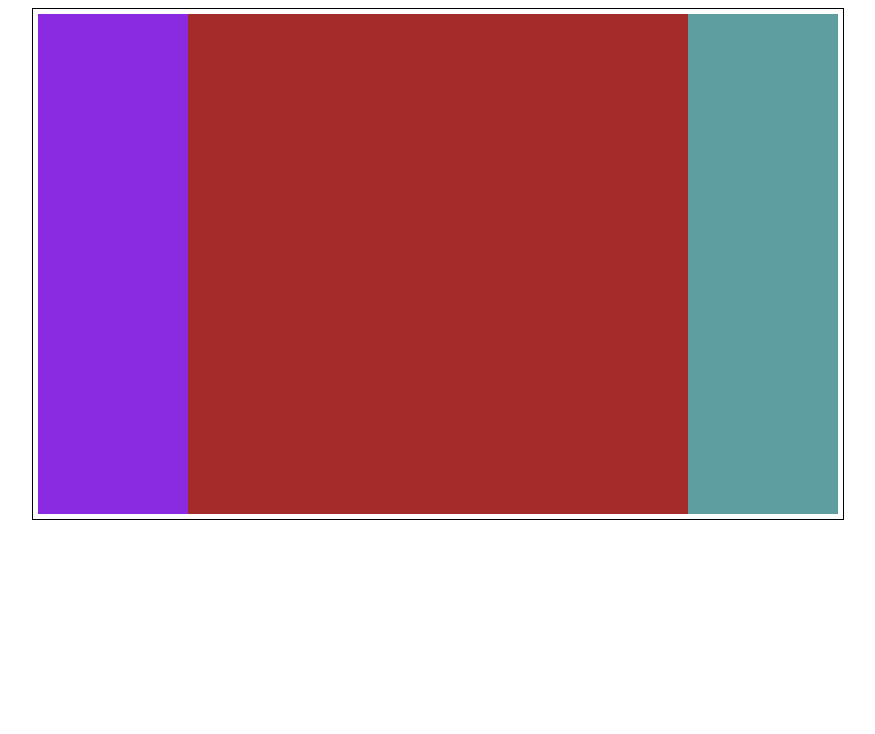
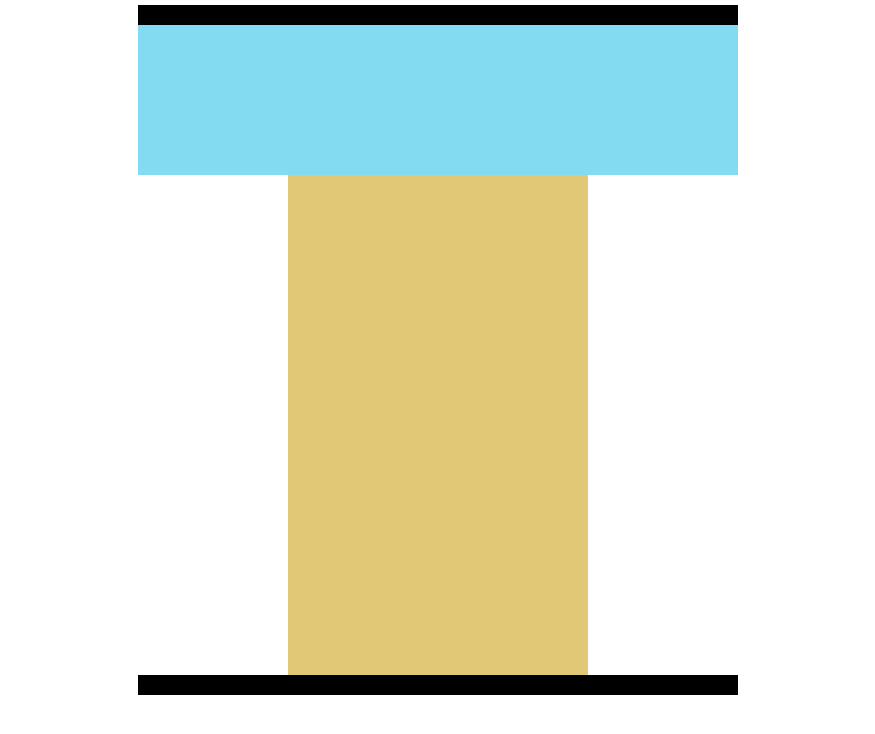
Before and after one commit to NandaRH/latihan-display, a plain HTML site: page multi.html in a window 1280 px wide. Shown: the whole page, without its empty margins (202-1077 px from the left). Drawn offline with Linux system fonts and the light colour scheme.

Commit message:
edit profil

```diff
--- a/multi.css
+++ b/multi.css
@@ -1,28 +1,116 @@
+/**
+ * For modern browsers
+ * 1. The space content is one way to avoid an Opera bug when the
+ *    contenteditable attribute is included anywhere else in the document.
+ *    Otherwise it causes space to appear at the top and bottom of elements
+ *    that are clearfixed.
+ * 2. The use of `table` rather than `block` is only necessary if using
+ *    `:before` to contain the top-margins of child elements.
+ */
+.cf:before,
+.cf:after {
+    content: " "; /* 1 */
+    display: table; /* 2 */
+}
+
+.cf:after {
+    clear: both;
+}
+
+/**
+ * For IE 6/7 only
+ * Include this rule to trigger hasLayout and contain floats.
+ */
 .container{
-    width: 800px;
-    border: 1px solid black;
+    width: 600px;
     margin: auto;
     padding: 5px;
-    /* membersihkan float bisa juga dengan clear */
     overflow: auto;
+}
+.borderatas{
+width: 600px;
+height: 20PX;
+background-color: rgb(0, 0, 0);
+float: top;
+}
+.borderbawah{
+width: 600px;
+height: 20PX;
+background-color: rgb(0, 0, 0);
+float:inline-end;
+}
+.atas{
+width: 600px;
+height: 150PX;
+background-color: rgb(130, 219, 241);
+float: top;
 }
 .kiri{
 width: 150px;
 height: 500PX;
-background-color: blueviolet;
+background-color: rgb(255, 255, 255);
 float: left;
 }
 
 .tengah{
-width: 500px;
+width: 300px;
 height: 500PX;
-background-color: brown;
+background-color: rgb(224, 200, 118);
 float: left;
 }
 
 .kanan {
 width: 150px;
 height: 500PX;
-background-color: cadetblue;
+background-color: rgb(255, 255, 255);
 float: left;
 }
+
+/* http://meyerweb.com/eric/tools/css/reset/
+   v2.0 | 20110126
+   License: none (public domain)
+*/
+
+html, body, div, span, applet, object, iframe,
+h1, h2, h3, h4, h5, h6, p, blockquote, pre,
+a, abbr, acronym, address, big, cite, code,
+del, dfn, em, img, ins, kbd, q, s, samp,
+small, strike, strong, sub, sup, tt, var,
+b, u, i, center,
+dl, dt, dd, ol, ul, li,
+fieldset, form, label, legend,
+table, caption, tbody, tfoot, thead, tr, th, td,
+article, aside, canvas, details, embed,
+figure, figcaption, footer, header, hgroup,
+menu, nav, output, ruby, section, summary,
+time, mark, audio, video {
+	margin: 0;
+	padding: 0;
+	border: 0;
+	font-size: 100%;
+	font: inherit;
+	vertical-align: baseline;
+}
+/* HTML5 display-role reset for older browsers */
+article, aside, details, figcaption, figure,
+footer, header, hgroup, menu, nav, section {
+	display: block;
+}
+body {
+	line-height: 1;
+}
+ol, ul {
+	list-style: none;
+}
+blockquote, q {
+	quotes: none;
+}
+blockquote:before, blockquote:after,
+q:before, q:after {
+	content: '';
+	content: none;
+}
+table {
+	border-collapse: collapse;
+	border-spacing: 0;
+}
--- a/multi.html
+++ b/multi.html
@@ -8,9 +8,12 @@
 </head>
 <body>
     <div class="container">
+        <div class="borderatas"></div>
+        <div class="atas"></div>
         <div class="kiri"></div>
         <div class="tengah"></div>
         <div class="kanan"></div>
+        <div class="borderbawah"></div>
 
     </div>
 </body>
```
